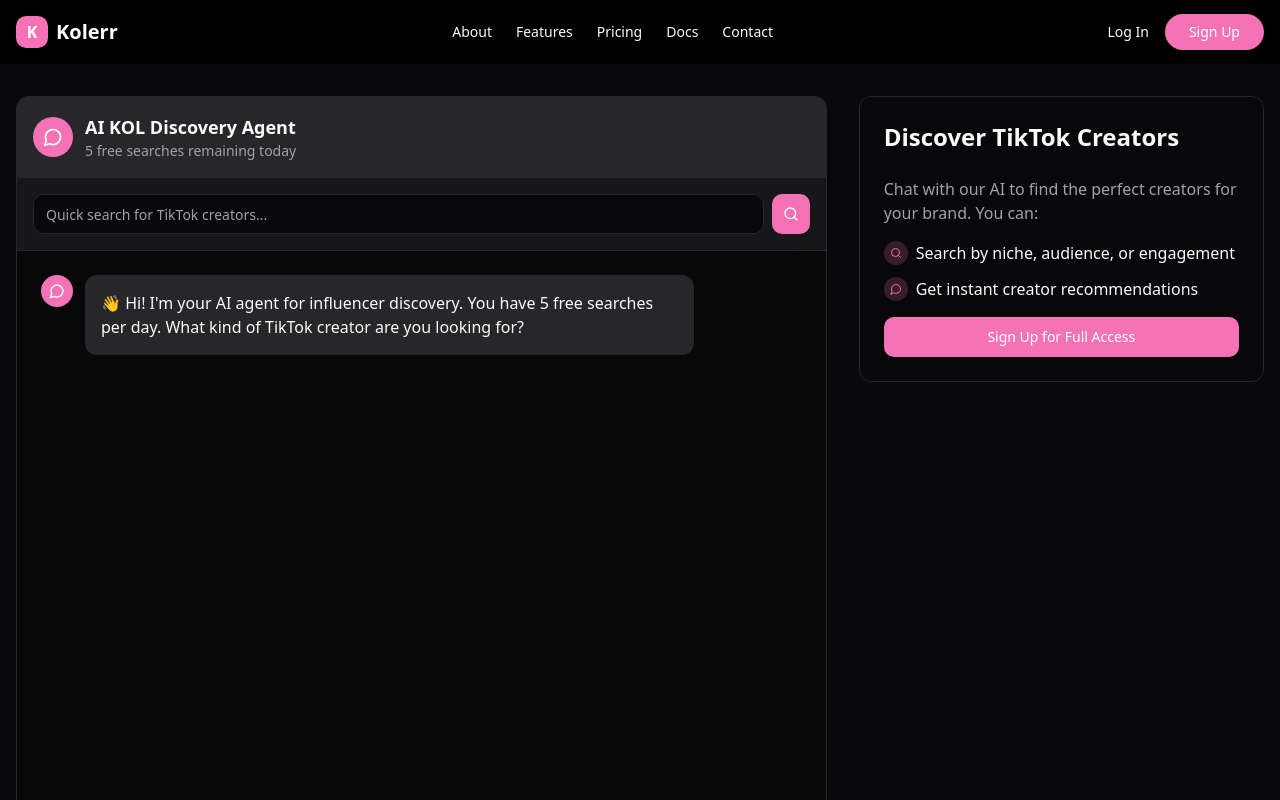
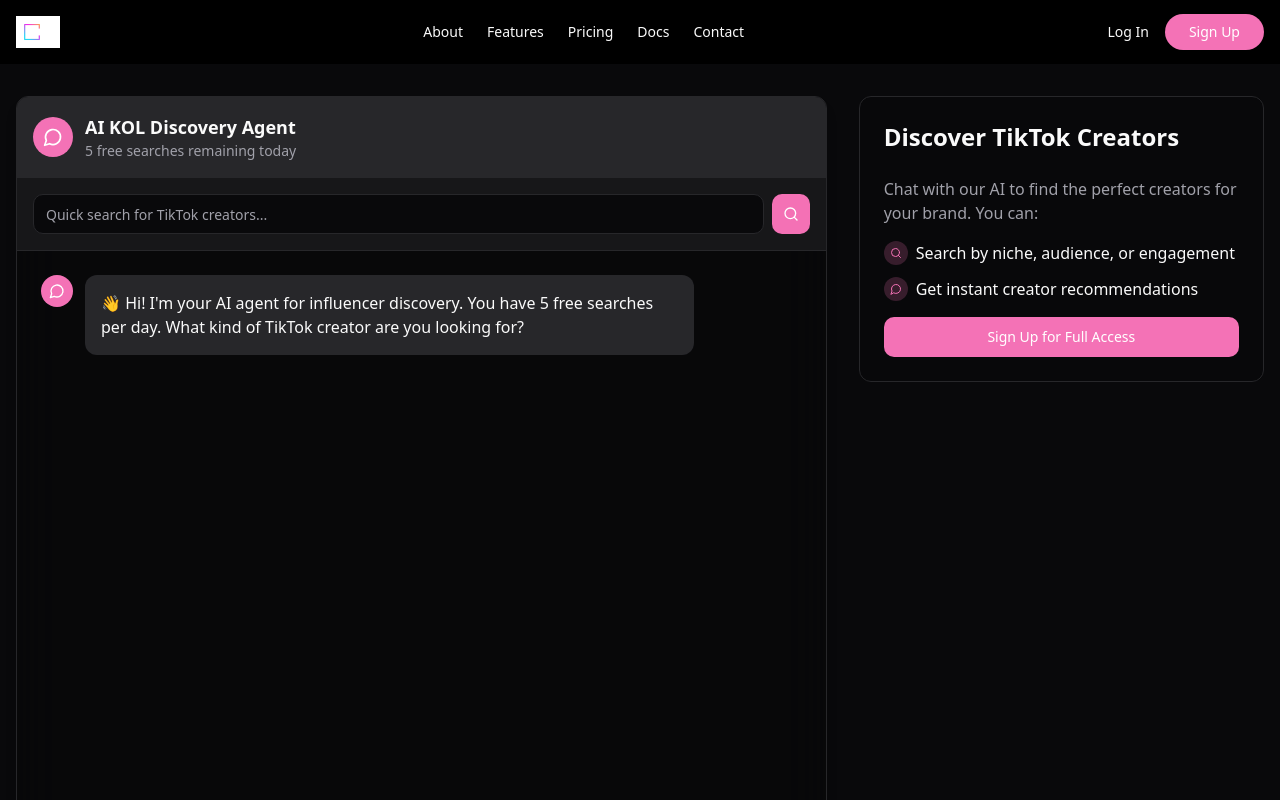
Before and after one commit to RickyKolerr/kolerr-agent-flow, a React (Vite) app: page / in a window 1280 px wide. Shown: the top 800 px of the page. Built offline with nearby package versions, Linux system fonts and the light colour scheme.

Commit message:
Add home page logo
Use the logo in the main navigation and as a home page return button.

```diff
--- a/src/components/MainNav.tsx
+++ b/src/components/MainNav.tsx
@@ -1,6 +1,6 @@
 
 import { Link } from "react-router-dom";
-import { Menu, User } from "lucide-react";
+import { Menu } from "lucide-react";
 import { Button } from "@/components/ui/button";
 import {
   Sheet,
@@ -35,10 +35,11 @@ export const MainNav = () => {
         <div className="flex h-16 items-center justify-between">
           {/* Logo */}
           <Link to="/" className="flex items-center space-x-2">
-            <div className="h-8 w-8 rounded-md bg-brand-pink flex items-center justify-center">
-              <span className="font-bold text-white">K</span>
-            </div>
-            <span className="font-bold text-xl text-white">Kolerr</span>
+            <img
+              src="/lovable-uploads/b20c9036-b03c-45c9-85b0-ecd039f276e9.png"
+              alt="Business Logo"
+              className="h-8 w-auto hover:opacity-90 transition-opacity"
+            />
           </Link>
 
           {/* Desktop Navigation */}
```
Also changed, not shown: public/lovable-uploads/b20c9036-b03c-45c9-85b0-ecd039f276e9.png (added).
